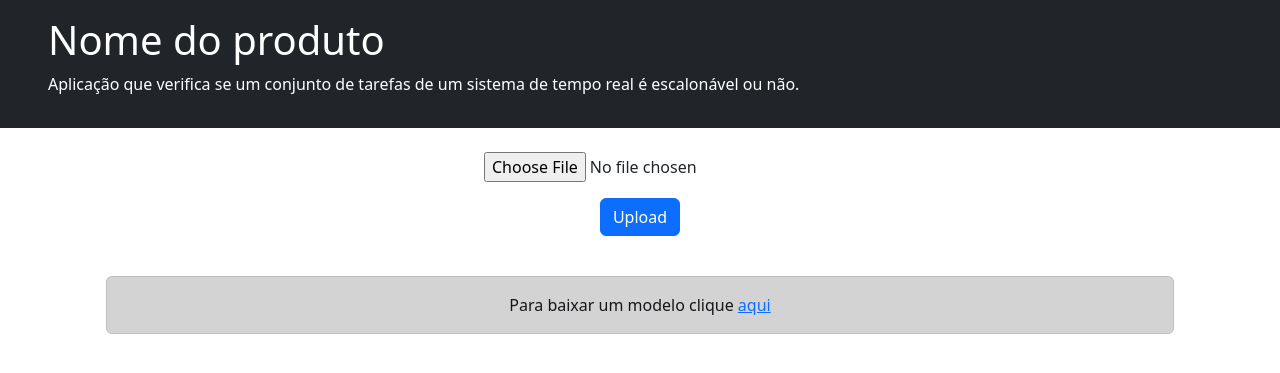
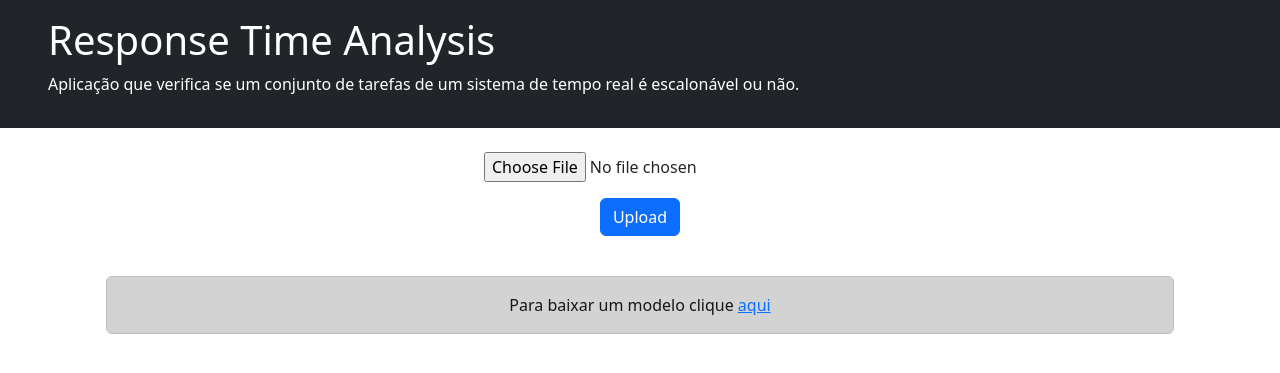
Before and after one commit to edwildson/response-time-analysis, a Django app: page / in a window 1280 px wide. Shown: the part 56-429 px from the top of the page. Run offline with Django 4.2, Linux system fonts and the light colour scheme; some libraries are stand-ins or nearby versions.

Commit message:
add product name

```diff
--- a/response_time/templates/base.html
+++ b/response_time/templates/base.html
@@ -24,7 +24,7 @@
     </div>
 
     <div class="px-5 py-3 bg-dark text-white">
-        <h1>Nome do produto</h1>
+        <h1>Response Time Analysis</h1>
         <p>Aplicação que verifica se um conjunto de tarefas de um sistema de tempo real é escalonável ou não.</p>
       </div>
 
```
